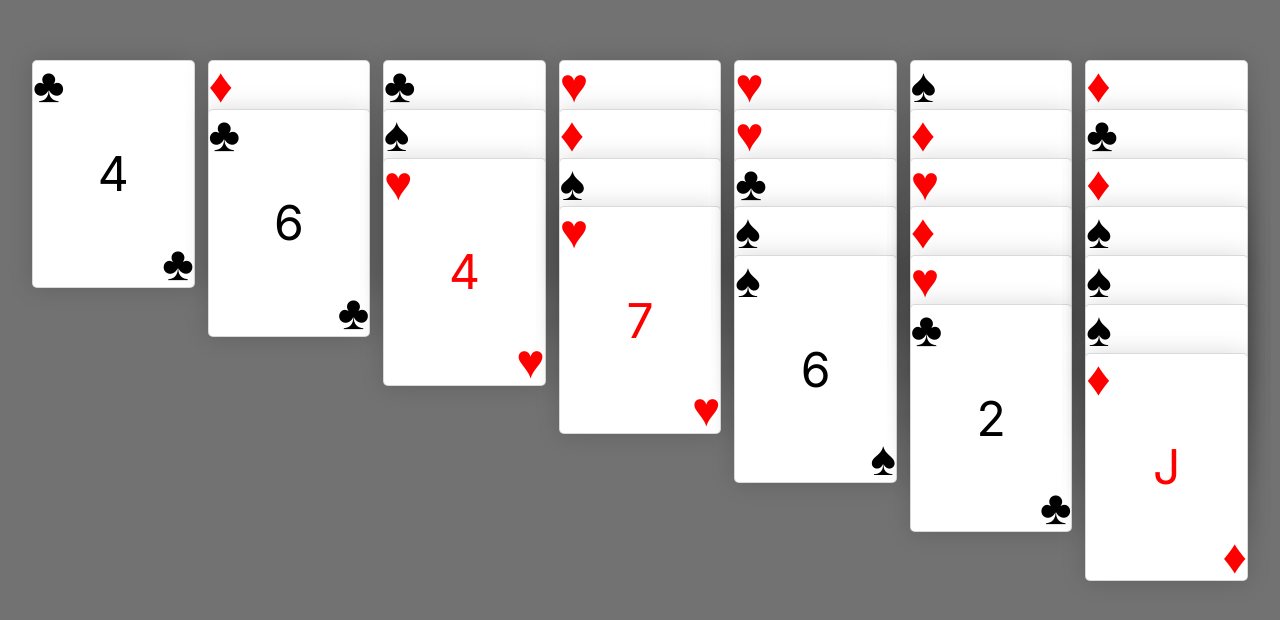
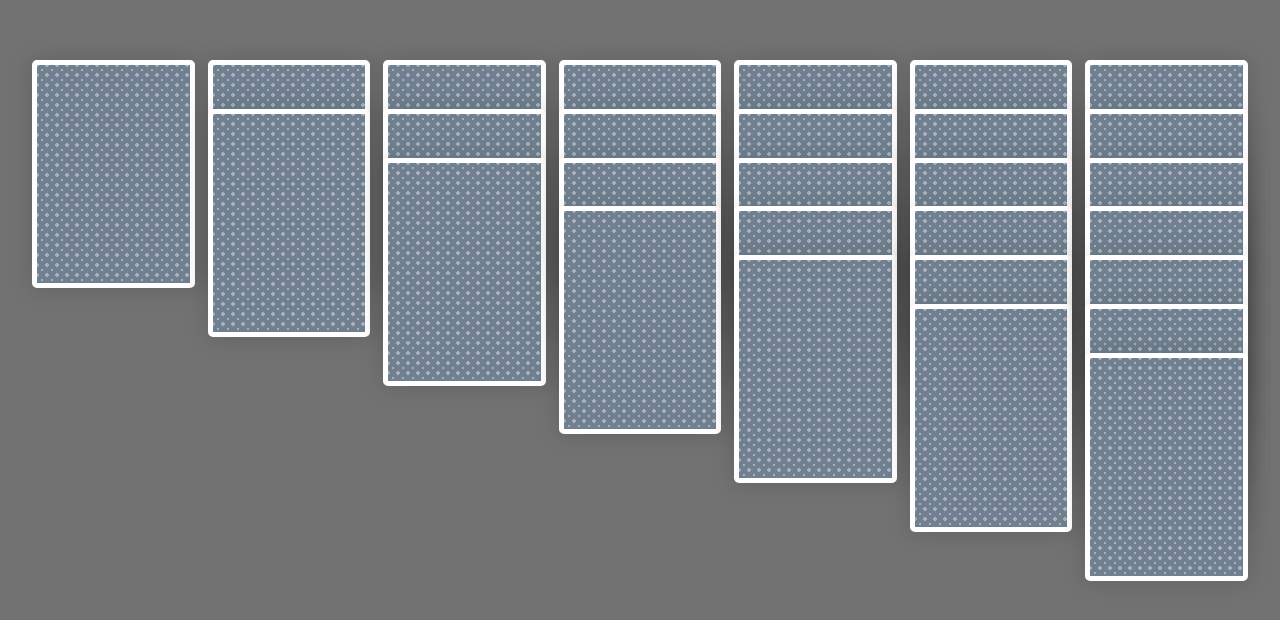
Before and after one commit to Rykus0/solitaire, a Next.js app: page / in a window 1280 px wide. Shown: the part 172-792 px from the top of the page. Built offline with nearby package versions, Linux system fonts and the light colour scheme.

Commit message:
feat: add face down styles and rules to card

```diff
--- a/src/app/components/Card.module.css
+++ b/src/app/components/Card.module.css
@@ -1,4 +1,5 @@
 .card {
+  box-sizing: border-box;
   display: flex;
   align-items: center;
   justify-content: center;
@@ -9,10 +10,9 @@
   font-size: 3rem;
   font-size: clamp(0.75rem, 4vw, 3rem);
 
+  border: 5px solid white;
   border-radius: 5px;
-  border: 1px solid rgba(0, 0, 0, 0.15);
   box-shadow: 0 0 0.5em rgba(0, 0, 0, 0.15);
-  border: 1px solid rgb(0 0 0 / 0.15);
   box-shadow: 0 0 0.5em rgb(0 0 0 / 0.15);
 
   background: white;
@@ -77,6 +77,33 @@
   content: "♠";
 }
 
+.back {
+  composes: card;
+  background: radial-gradient(
+      circle,
+      transparent 20%,
+      slategray 20%,
+      slategray 80%,
+      transparent 80%,
+      transparent
+    ),
+    radial-gradient(
+        circle,
+        transparent 20%,
+        slategray 20%,
+        slategray 80%,
+        transparent 80%,
+        transparent
+      )
+      50px 50px,
+    linear-gradient(#a8b1bb 2px, transparent 2px) 0 -1px,
+    linear-gradient(90deg, #a8b1bb 2px, transparent 2px) -1px 0, white;
+  background-color: slategray;
+  background-size: 10px 10px, 10px 10px, 5px 5px, 5px 5px;
+
+  border: 5px solid white;
+}
+
 .dragging {
   box-shadow: 6px 6px 6px 0px rgba(0, 0, 0, 0.75);
   scale: 1.2;
--- a/src/app/components/Card.tsx
+++ b/src/app/components/Card.tsx
@@ -8,24 +8,26 @@ type CardProps = {
   onDragStart?: (e: DragEvent<HTMLDivElement>) => void;
   // TODO: face up or down
   //   - aria label only if face up
-  //   - draggable only if face up
 };
-
-// TODO: scale proportinately to container based on width
 
 export default function Card(props: CardProps) {
   const id = useId();
+  const faceUp = props.card.getFaceUp();
+  const suit = props.card.getSuit();
+  const className = faceUp
+    ? classes[CardSuit[suit].toLowerCase()]
+    : classes.back;
 
   return (
     <div
       id={id}
-      className={classes[CardSuit[props.card.getSuit()].toLowerCase()]}
-      draggable="true"
-      onDragStart={props.onDragStart}
-      data-suit={props.card.getSuit()}
+      className={className}
+      draggable={faceUp ? "true" : "false"}
+      onDragStart={faceUp ? props.onDragStart : undefined}
+      data-suit={suit}
       data-value={props.card.getValue()}
     >
-      {props.card.getDisplayValue()}
+      {faceUp && props.card.getDisplayValue()}
     </div>
   );
 }
```
